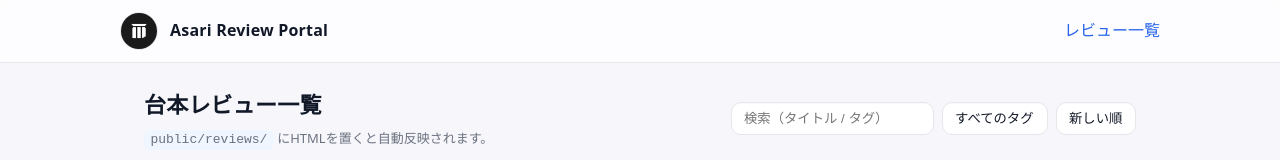
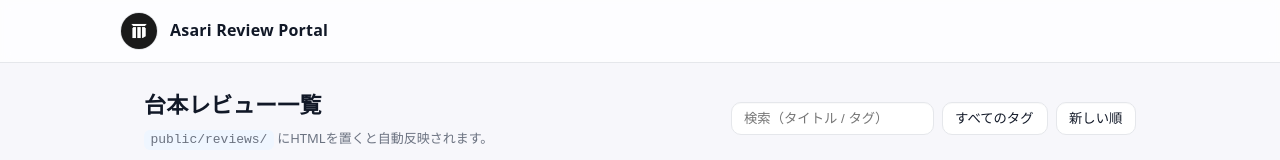
Before and after one commit to Lara054/asari-review-portal, a Next.js app: page / in a window 1280 px wide. Shown: the top 160 px of the page. Built offline with nearby package versions, Linux system fonts and the light colour scheme.

Commit message:
delete nav

```diff
--- a/app/layout.tsx
+++ b/app/layout.tsx
@@ -28,9 +28,6 @@ export default function RootLayout({ children }: { children: React.ReactNode })
                 Asari Review Portal
               </span>
             </Link>
-            <nav className="nav">
-              <Link href="/reviews">レビュー一覧</Link>
-            </nav>
           </div>
         </header>
 
```
